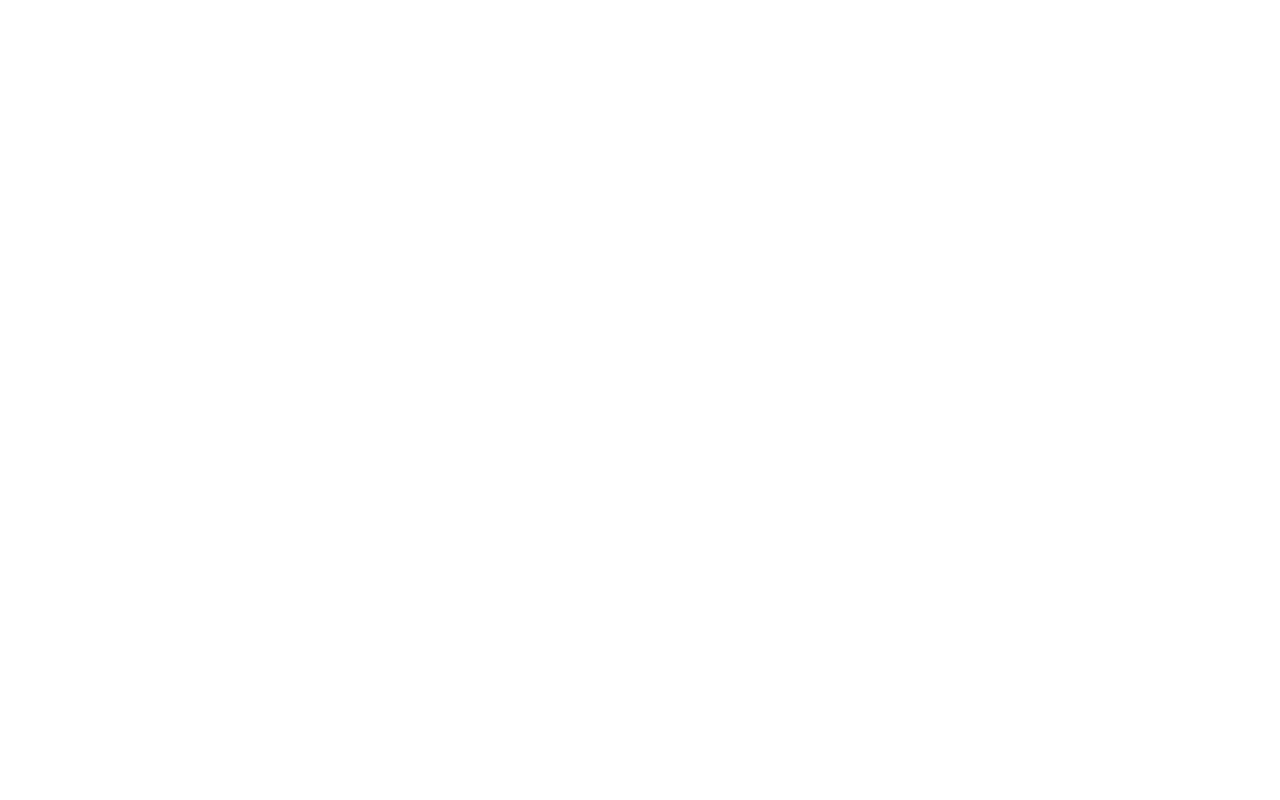
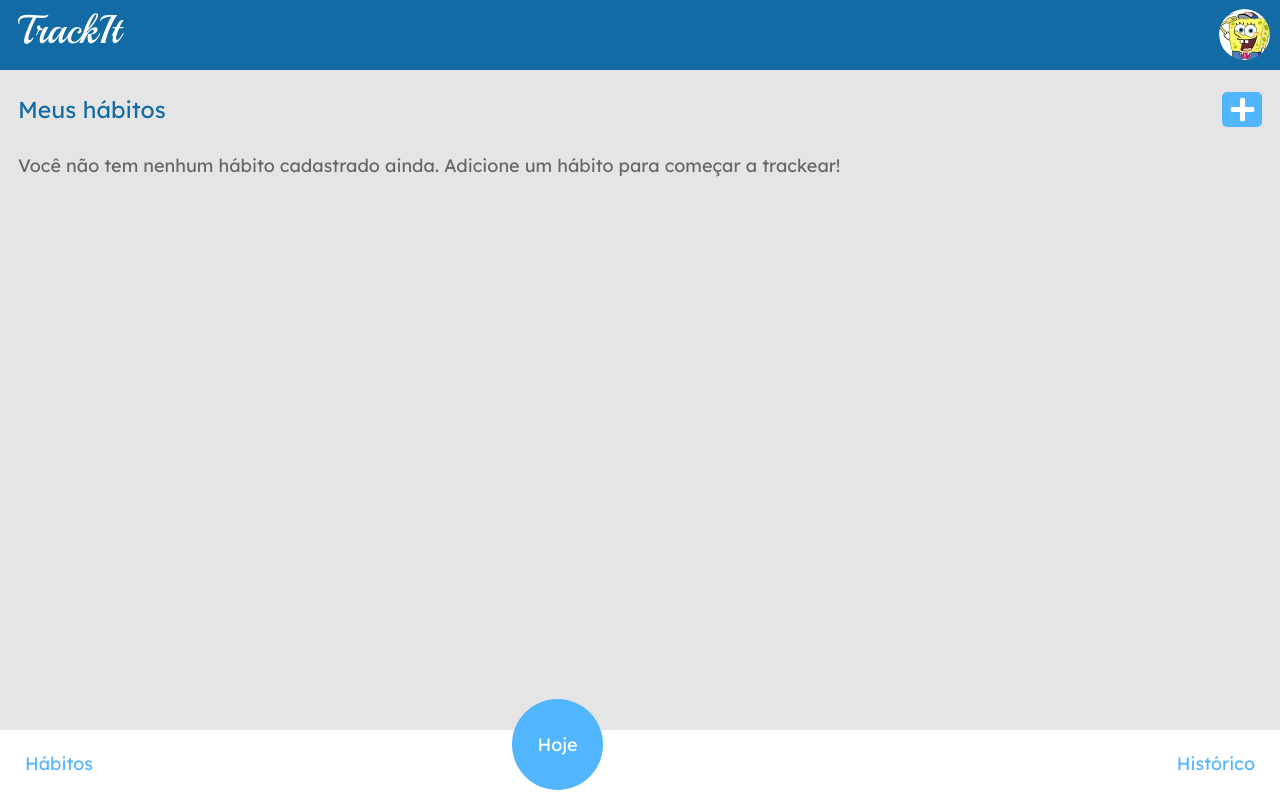
Before and after one commit to cassandra-mn/projeto10-trackit, a React app: page /habitos in a window 1280 px wide. Before the commit this address had no page. Built offline with nearby package versions, Linux system fonts and the light colour scheme.

Commit message:
layout tela sem hábitos

```diff
--- a/package.json
+++ b/package.json
@@ -5,6 +5,7 @@
   "dependencies": {
     "react": "^17.0.2",
     "react-dom": "^17.0.2",
+    "react-icons": "^4.3.1",
     "react-router-dom": "^6.2.2",
     "react-scripts": "^4.0.3",
     "styled-components": "^5.3.5"
--- a/src/Componentes/App.js
+++ b/src/Componentes/App.js
@@ -1,14 +1,20 @@
 import {BrowserRouter, Routes, Route} from 'react-router-dom';
 import TelaEntrar from './TelaEntrar';
 import TelaCadastro from './TelaCadastro';
+import TelaHabitos from './TelaHabitos';
+import Header from './Header';
+import Footer from './Footer';
 
 export default function App() {
     return (
         <>
         <BrowserRouter>
+            <Header />
+            <Footer />
             <Routes>
                 <Route path="/" element={<TelaEntrar />} />
                 <Route path="/cadastro" element={<TelaCadastro />} />
+                <Route path="/habitos" element={<TelaHabitos />} />
             </Routes>
         </BrowserRouter>
         </>
--- /dev/null
+++ b/src/Componentes/Footer.js
@@ -0,0 +1,53 @@
+import styled from 'styled-components';
+
+export default function Footer() {
+    return (
+        <>
+        <Container>
+            <Habitos>Hábitos</Habitos>
+            <Hoje>Hoje</Hoje>
+            <Historico>Histórico</Historico>
+        </Container>
+        </>
+    );
+}
+
+const Container = styled.div `
+    left: 0;
+    bottom: 0;
+    width: 100%;
+    height: 70px;
+    padding: 25px;
+    position: fixed;
+    display: flex;
+    justify-content: space-between;
+    font-family: 'Lexend Deca';
+    background-color: #FFFFFF;
+    `;
+
+const Habitos = styled.p `
+    font-size: 18px;
+    color: #52b6ff;
+`;
+
+const Hoje = styled.div `
+    bottom: 10px;
+    left: 40%;
+    right: 40%;
+    width: 91px;
+    height: 91px;
+    font-size: 18px;
+    border-radius: 50%;
+    z-index: 1;
+    display: flex;
+    justify-content: center;
+    align-items: center;
+    position: fixed;
+    color: #FFFFFF;
+    background: #52B6FF;
+`;
+
+const Historico = styled.p `
+    font-size: 18px;
+    color: #52b6ff;
+`;
--- /dev/null
+++ b/src/Componentes/Header.js
@@ -0,0 +1,38 @@
+import styled from 'styled-components';
+import foto from './../assets/images/foto.png';
+
+export default function Header() {
+    return (
+        <Container>
+            <H1>TrackIt</H1>
+            <Imagem src={foto}></Imagem>
+        </Container>
+    );
+}
+
+const Container = styled.div `
+    top: 0;
+    min-width: 375px;
+    height: 70px;
+    position: sticky;
+    display: flex;
+    background-color: #126BA5;
+`;
+
+const H1 = styled.h1 `
+    left: 18px;
+    top: 10px;
+    font-size: 40px;
+    position: absolute;
+    color: #FFFFFF;
+    font-family: 'Playball';
+`;
+
+const Imagem = styled.img `
+    top: 9px;
+    right: 10px;
+    width: 51px;
+    height: 51px;
+    position: absolute;
+    border-radius: 98.5px;
+`;
--- a/src/Componentes/TelaCadastro.js
+++ b/src/Componentes/TelaCadastro.js
@@ -14,7 +14,7 @@ export default function TelaCadastro() {
             <Imput type='tex' required placeholder='nome'></Imput>
             <Imput type='text' required placeholder='foto'></Imput>
 
-            <Button>Cadastrar</Button>
+            <Button onClick={() => navigate('/')}>Cadastrar</Button>
 
             <Entrar onClick={() => navigate('/')}>Já tem uma conta? Faça login!</Entrar>
         </Container>
--- a/src/Componentes/TelaEntrar.js
+++ b/src/Componentes/TelaEntrar.js
@@ -12,7 +12,7 @@ export default function TelaEntrar() {
             <Imput type='email' required placeholder='email'></Imput>
             <Imput type='password' required placeholder='senha'></Imput>
 
-            <Button>Entrar</Button>
+            <Button onClick={() => navigate('/habitos')}>Entrar</Button>
 
             <Cadastrar onClick={() => navigate('/cadastro')}>Não tem uma conta? Cadastre-se!</Cadastrar>
         </Container>
--- /dev/null
+++ b/src/Componentes/TelaHabitos.js
@@ -0,0 +1,61 @@
+import styled from 'styled-components';
+import { FaPlus } from "react-icons/fa";
+
+export default function TelaHabitos() {
+    return (
+        <Container>
+            <Nav>
+                <H1>Meus hábitos</H1>
+                <Icon><FaPlus /></Icon>
+            </Nav>
+            <Texto>
+                Você não tem nenhum hábito cadastrado ainda. Adicione um hábito para começar a trackear!
+            </Texto>
+        </Container>
+    );
+}
+
+const Container = styled.div `
+    font-family: 'Lexend Deca';
+`;
+
+const Nav = styled.div `
+    display: flex;
+`;
+
+const H1 = styled.h1 `
+    top: 98px;
+    left: 18px;
+    font-size: 23px;
+    position: absolute;
+    color: #126BA5;
+`;
+
+const Icon = styled.div `
+    top: 92px;
+    right: 18px;
+    width: 40px;
+    height: 35px;
+    font-size: 27px;
+    border-radius: 5px;
+    display: flex;
+    justify-content: center;
+    align-items: center;
+    position: absolute;
+    color: #FFFFFF;
+    background: #52B6FF;
+
+    :hover {
+        cursor: pointer;
+    }
+`;
+
+const Texto = styled.p `
+    top: 155px;
+    left: 18px;
+    right: 20px;
+    font-size: 18px;
+    line-height: 22px;
+    position: absolute;
+    color: #666666;
+`;
--- a/src/css/style.css
+++ b/src/css/style.css
@@ -1,6 +1,11 @@
 @import url('https://fonts.googleapis.com/css2?family=Lexend+Deca:wght@400;500;700&display=swap');
+@import url('https://fonts.googleapis.com/css2?family=Playball&display=swap');
 
 * {
     font-family: 'Lexend Deca';
     box-sizing: border-box;
 }
+
+body {
+    background-color: #E5E5E5;
+}
```
Also changed, not shown: src/assets/images/foto.png (added), 1 other file.
